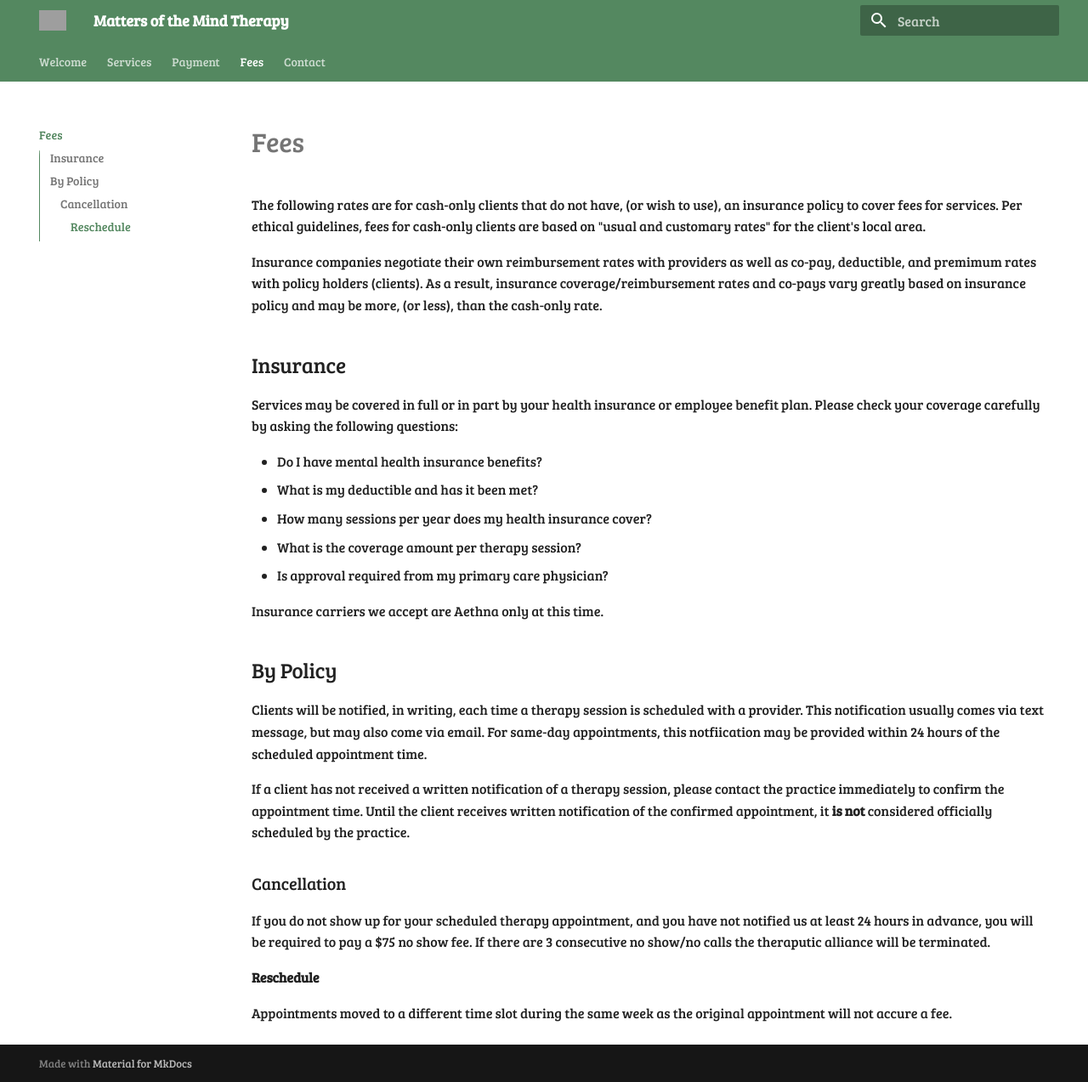
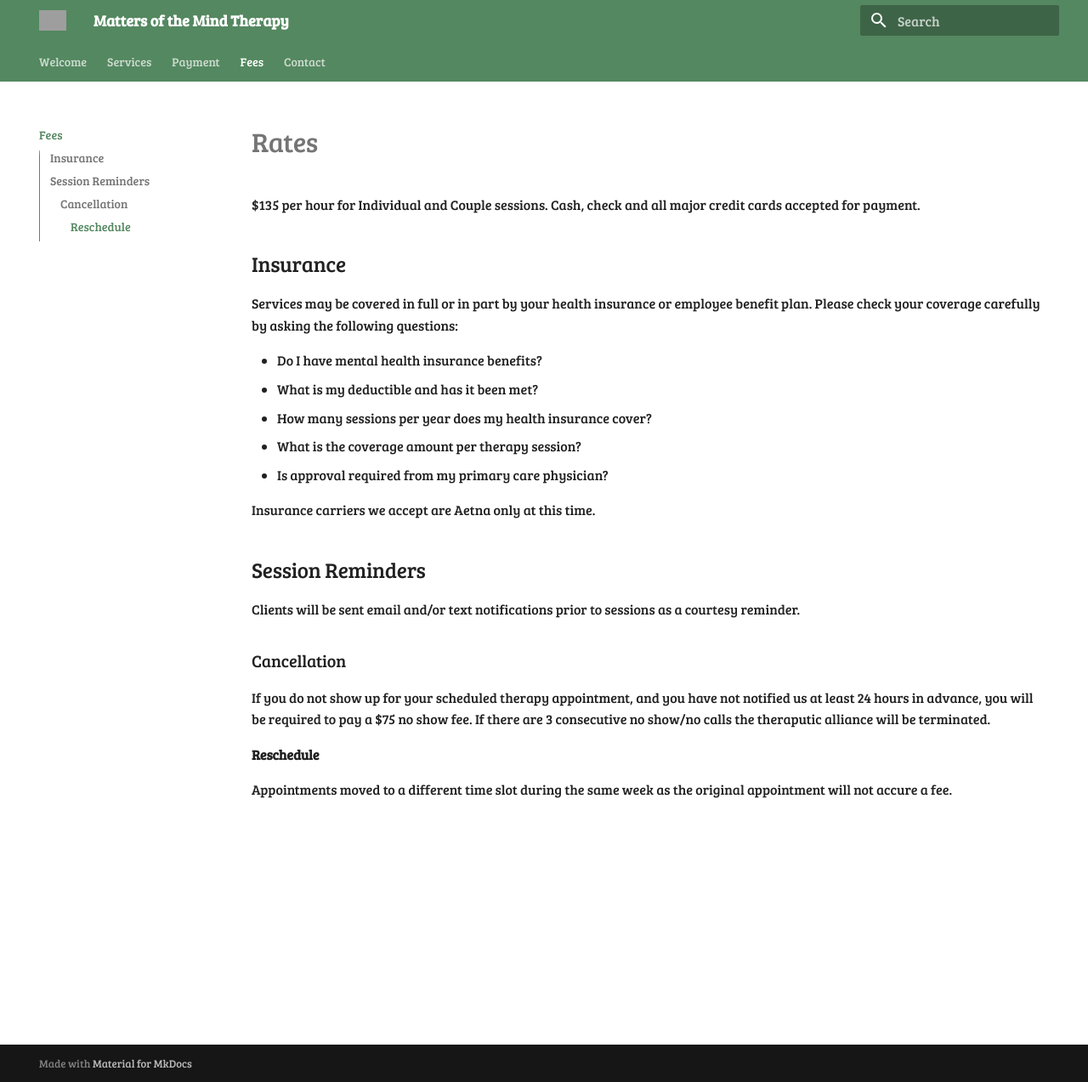
Before and after one commit to motm-therapy/website, an MkDocs documentation site: the page built from docs/fees.md, in a window 1280 px wide and 1273 px high. Shown: the whole window at 85% size. Built offline with MkDocs 1.6.1 and Material for MkDocs 9.7.7, drawn with Linux system fonts in a browser that asks for light colours; grey boxes are pictures that could not be loaded.

Commit message:
Update fees.md

```diff
--- a/docs/fees.md
+++ b/docs/fees.md
@@ -1,10 +1,6 @@
-# Fees
+# Rates
 
-The following rates are for cash-only clients that do not have, (or wish to use), an insurance policy to cover fees for services.
-Per ethical guidelines, fees for cash-only clients are based on "usual and customary rates" for the client's local area.
-
-Insurance companies negotiate their own reimbursement rates with providers as well as co-pay, deductible, and premimum rates with policy holders (clients).
-As a result, insurance coverage/reimbursement rates and co-pays vary greatly based on insurance policy and may be more, (or less), than the cash-only rate.
+$135 per hour for Individual and Couple sessions. Cash, check and all major credit cards accepted for payment.
 
 ## Insurance
 
@@ -16,17 +12,12 @@ Services may be covered in full or in part by your health insurance or employee
 - What is the coverage amount per therapy session?
 - Is approval required from my primary care physician?
 
-Insurance carriers we accept are Aethna only at this time.
+Insurance carriers we accept are Aetna only at this time.
 
 
-## By Policy
+## Session Reminders
 
-Clients will be notified, in writing, each time a therapy session is scheduled with a provider.
-This notification usually comes via text message, but may also come via email.
-For same-day appointments, this notfiication may be provided within 24 hours of the scheduled appointment time.
-
-If a client has not received a written notification of a therapy session, please contact the practice immediately to confirm the appointment time.
-Until the client receives written notification of the confirmed appointment, it **is not** considered officially scheduled by the practice.
+Clients will be sent email and/or text notifications prior to sessions as a courtesy reminder.
 
 
 
```
